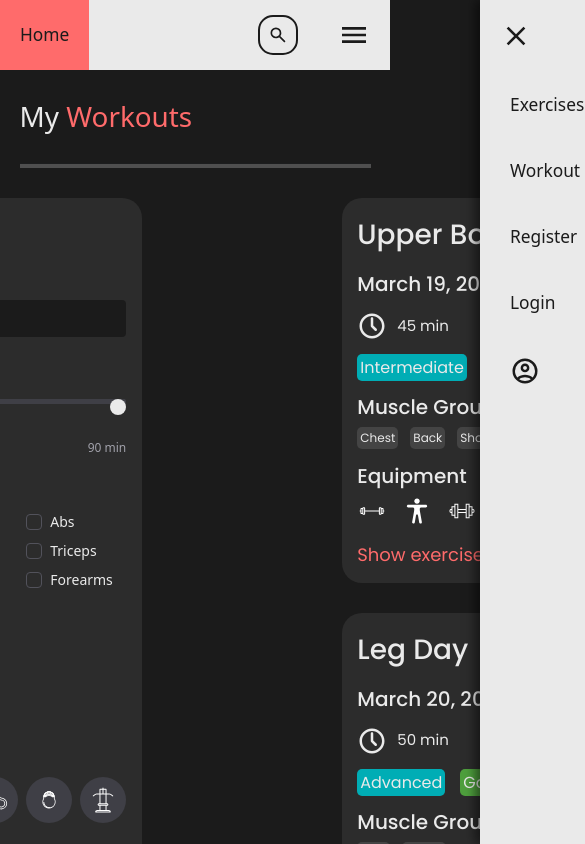
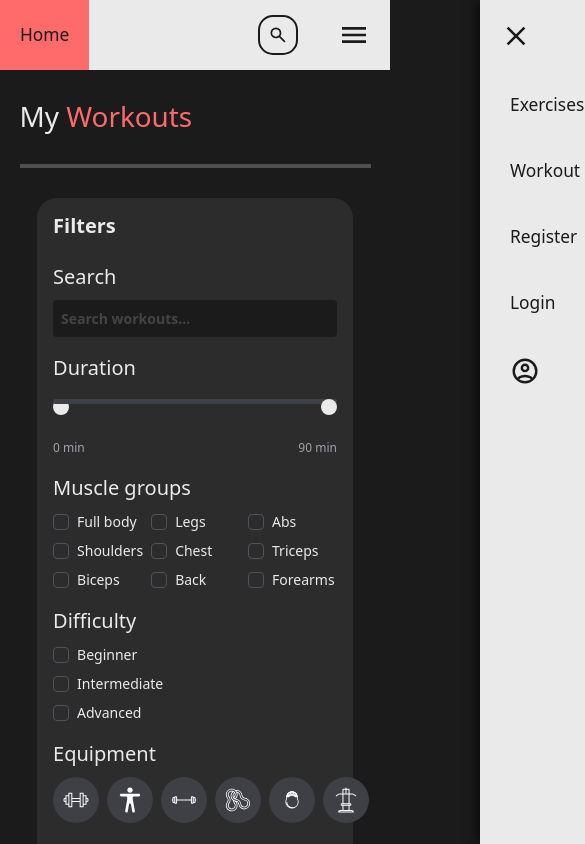
Before and after one commit to FitnessWebas/fitnessweb-ui, a React (Vite) app: page /Workouts/MyWorkouts in a window 390 px wide. Shown: the top 844 px of the page, 585 px wide, since content can reach past the window. Built offline with nearby package versions, Linux system fonts and the light colour scheme.

Commit message:
fix: fixed responsive design, also increased the workout in the row count to 3

```diff
--- a/src/components/WorkoutFilter/WorkoutFilter.module.css
+++ b/src/components/WorkoutFilter/WorkoutFilter.module.css
@@ -3,7 +3,8 @@
   color: var(--light-1);
   padding: 16px;
   border-radius: 20px;
-  width: 500px;
+  max-width: 500px;
+  width: 100%;
   display: flex;
   flex-direction: column;
   gap: 16px;
--- a/src/components/WorkoutForms/WorkoutForms.module.css
+++ b/src/components/WorkoutForms/WorkoutForms.module.css
@@ -1,6 +1,8 @@
 /* WorkoutForms.module.css */
 .container {
     width: 100%;
+    max-width: 1800px;
+    margin: 0 auto;
 }
 
 .header h1 {
@@ -22,37 +24,57 @@
 }
 
 .forms {
-    width: 100%;
+    width: 90%;
     display: flex;
     padding-top: 30px;
     justify-content: center;
+    margin: 0 auto;
 }
 
 .filter {
-    margin-right: 200px;
+    margin-right: 100px;
+    flex-shrink: 0;
 }
 
 .workoutForms {
-    max-width: 1000px;
-    column-count: 2;
-    column-gap: 30px;
+    flex: 1;
+    display: grid;
+    grid-template-columns: repeat(auto-fill, minmax(300px, 3fr));
+    gap: 80px;
+    align-items: start;
+    justify-content: center;
 }
 
 .workoutForms > * {
-    display: inline-block;
-    margin-bottom: 30px;
-    break-inside: avoid;
+    width: 100%;
+    height: auto;
+}
+@media (max-width: 1800px){
+    .workoutForms {
+        grid-template-columns: repeat(auto-fill, minmax(400px, 1fr));
+    }
 }
 
-@media (max-width: 1100px){
-    @media screen and (max-width: 1100px) {
-        .workoutForms {
-            column-count: 1;
-        }
+@media (max-width: 900px) {
+    .forms {
+        flex-direction: column;
+        align-items: center;
+    }
 
-        .workoutForms {
-            width: 65%;
+    .filter {
+        width: 90%;
+        margin-right: 0;
+        margin-bottom: 30px;
+    }
+
+    .workoutForms {
+        grid-template-columns: 1fr;
+        width: 90%;
+    }
+
+    @media (max-width: 500px){
+        .workoutForms{
+            scale: 0.8;
         }
     }
-
 }
```
